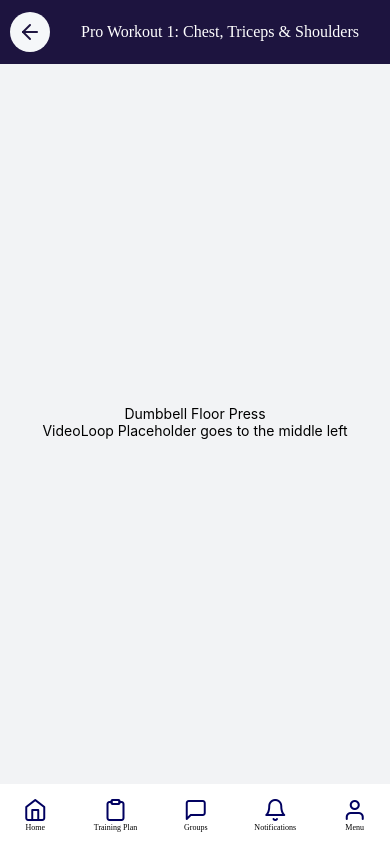
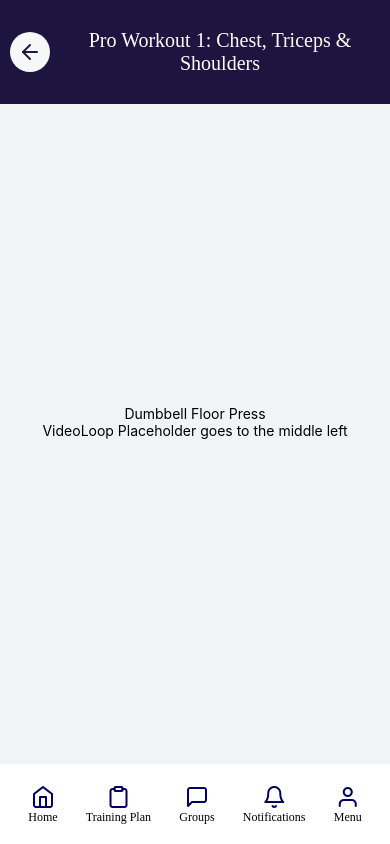
Before and after one commit to efmorales/CaliberDemo, a React Native app: screen / in a window 390 px wide. Built offline with nearby package versions, Linux system fonts and the light colour scheme.

Commit message:
updated Header and MenuBar components to match the native fullscreen size of an iPad, and updated Info.plist to get the fullscreen by default on launch

```diff
--- a/src/components/Header.tsx
+++ b/src/components/Header.tsx
@@ -18,11 +18,11 @@ const Header = () => {
 const styles = StyleSheet.create({
     header: {
       width: Dimensions.get('window').width,
-      // the header stays on top of the screen
+      // the header stays on top of the screen,
       position: 'absolute',
       top: 0,
       left: 0,
-      height: 4 * 16, // Assuming 1 rem = 16px
+      height: 6.5 * 16, // Assuming 1 rem = 16px
       backgroundColor: '#1D143F',
       alignItems: 'center',
       justifyContent: 'center',
@@ -33,7 +33,7 @@ const styles = StyleSheet.create({
       textAlign: 'center',
       color: '#FFFFFF',
       fontFamily: 'OpenSans-Regular', // Make sure you have this font loaded
-      fontSize: 16, // Adjust the size as needed
+      fontSize: 20, // Adjust the size as needed
     },
     button: {
       width: 40, // Adjust size as needed
--- a/src/components/MenuBar.tsx
+++ b/src/components/MenuBar.tsx
@@ -27,18 +27,19 @@ const styles = StyleSheet.create({
     position: 'absolute',
     bottom: 0,
     flexDirection: 'row',
-    justifyContent: 'space-around',
+    justifyContent: 'space-evenly',
     alignItems: 'center',
     backgroundColor: '#FFF',
-    height: 60, // Adjust as needed
+    height: 5 * 16, // rem size
   },
   button: {
     alignItems: 'center',
+    paddingVertical: 10,
     // marginHorizontal: 16, // Adjust as needed
   },
   label: {
     fontFamily: 'OpenSans-Regular', // Make sure you have this font loaded
-    fontSize: 8, // Adjust the size as needed
+    fontSize: 12, // Adjust the size as needed
   },
 });
 
```
Also changed, not shown: 2 other files (tests, documents, lock files or other folders).
